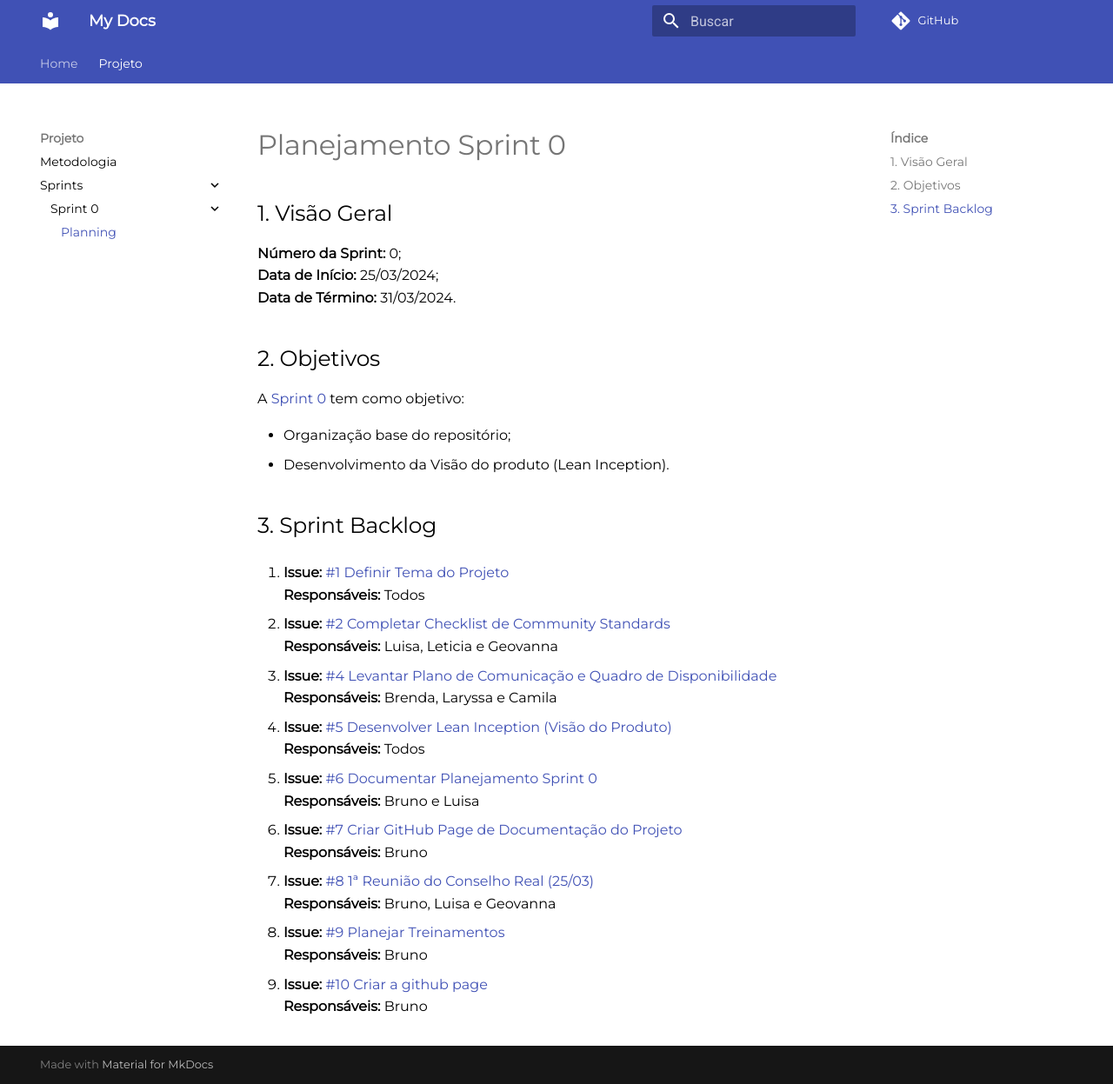
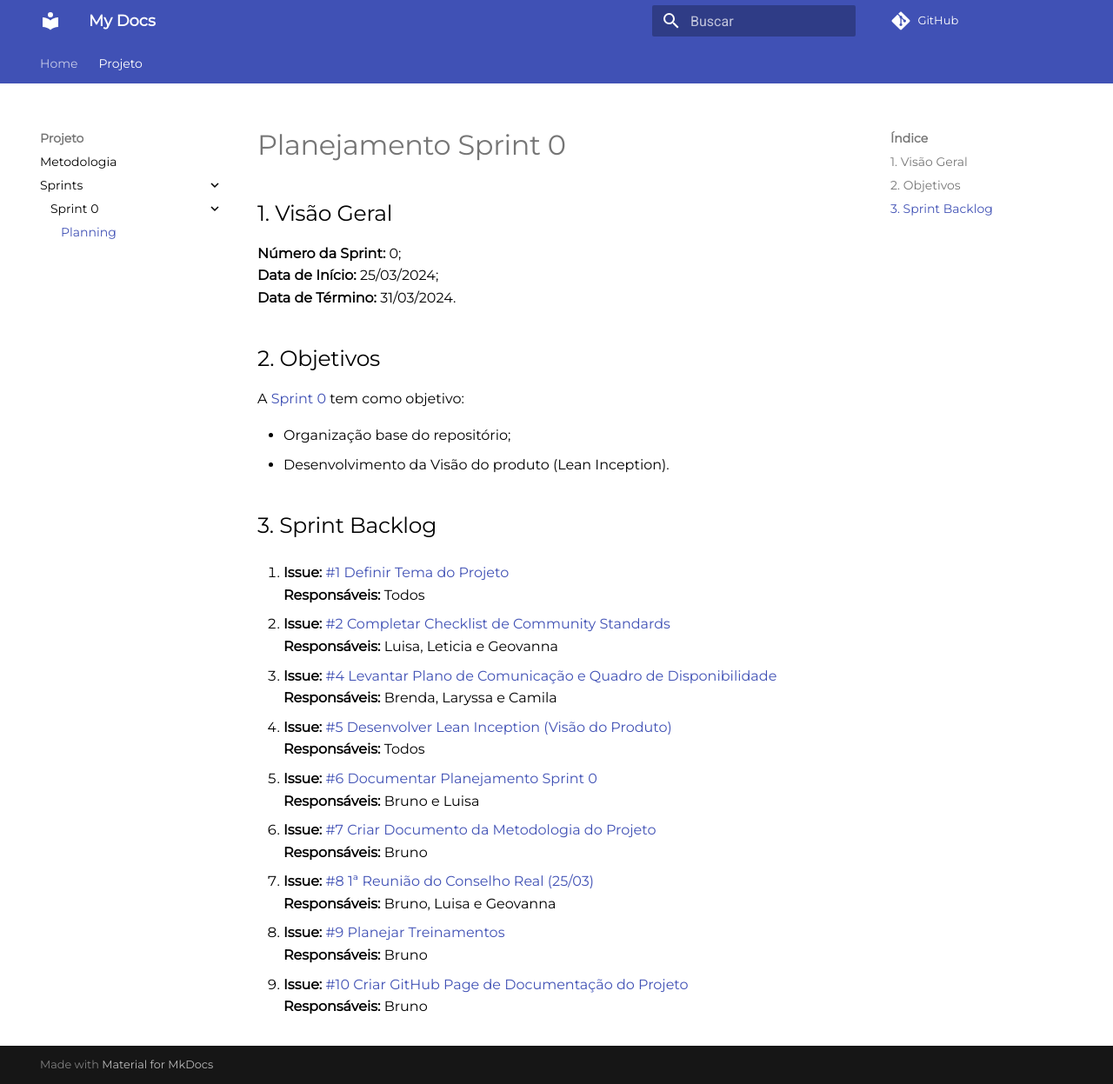
Before and after one commit to Amarelo-Girassol/DS_2024.1-Amarelo_Girassol-Docs, an MkDocs documentation site: the page built from docs/sprints/sprint_0/planning_sprint_0.md, in a window 1280 px wide and 1247 px high. Shown: the whole window at 87% size. Built offline with MkDocs 1.6.1 and Material for MkDocs 9.7.7, drawn with Linux system fonts in a browser that asks for light colours; comment, search, counter and statistics services are not loaded.

Commit message:
(#7) Ajustando listagem de issues da Planning Sprint 0

```diff
--- a/docs/sprints/sprint_0/planning_sprint_0.md
+++ b/docs/sprints/sprint_0/planning_sprint_0.md
@@ -30,7 +30,7 @@ A [Sprint 0](https://github.com/DS-AmareloGirassol/AmareloGirassol-Docs/mileston
 5. **Issue:** [#6 Documentar Planejamento Sprint 0](https://github.com/DS-AmareloGirassol/AmareloGirassol-Docs/issues/6)<br>
 **Responsáveis:** Bruno e Luisa<br>
 
-6. **Issue:** [#7 Criar GitHub Page de Documentação do Projeto](https://github.com/DS-AmareloGirassol/AmareloGirassol-Docs/issues/7)<br>
+6. **Issue:** [#7 Criar Documento da Metodologia do Projeto](https://github.com/DS-AmareloGirassol/AmareloGirassol-Docs/issues/7)<br>
 **Responsáveis:** Bruno<br>
 
 7. **Issue:** [#8 1ª Reunião do Conselho Real (25/03)](https://github.com/DS-AmareloGirassol/AmareloGirassol-Docs/issues/8)<br>
@@ -39,5 +39,5 @@ A [Sprint 0](https://github.com/DS-AmareloGirassol/AmareloGirassol-Docs/mileston
 8. **Issue:** [#9 Planejar Treinamentos](https://github.com/DS-AmareloGirassol/AmareloGirassol-Docs/issues/9)<br>
 **Responsáveis:** Bruno<br>
 
-9. **Issue:** [#10 Criar a github page](https://github.com/DS-AmareloGirassol/AmareloGirassol-Docs/issues/10)<br>
+9. **Issue:** [#10 Criar GitHub Page de Documentação do Projeto](https://github.com/DS-AmareloGirassol/AmareloGirassol-Docs/issues/10)<br>
 **Responsáveis:** Bruno<br>
```
